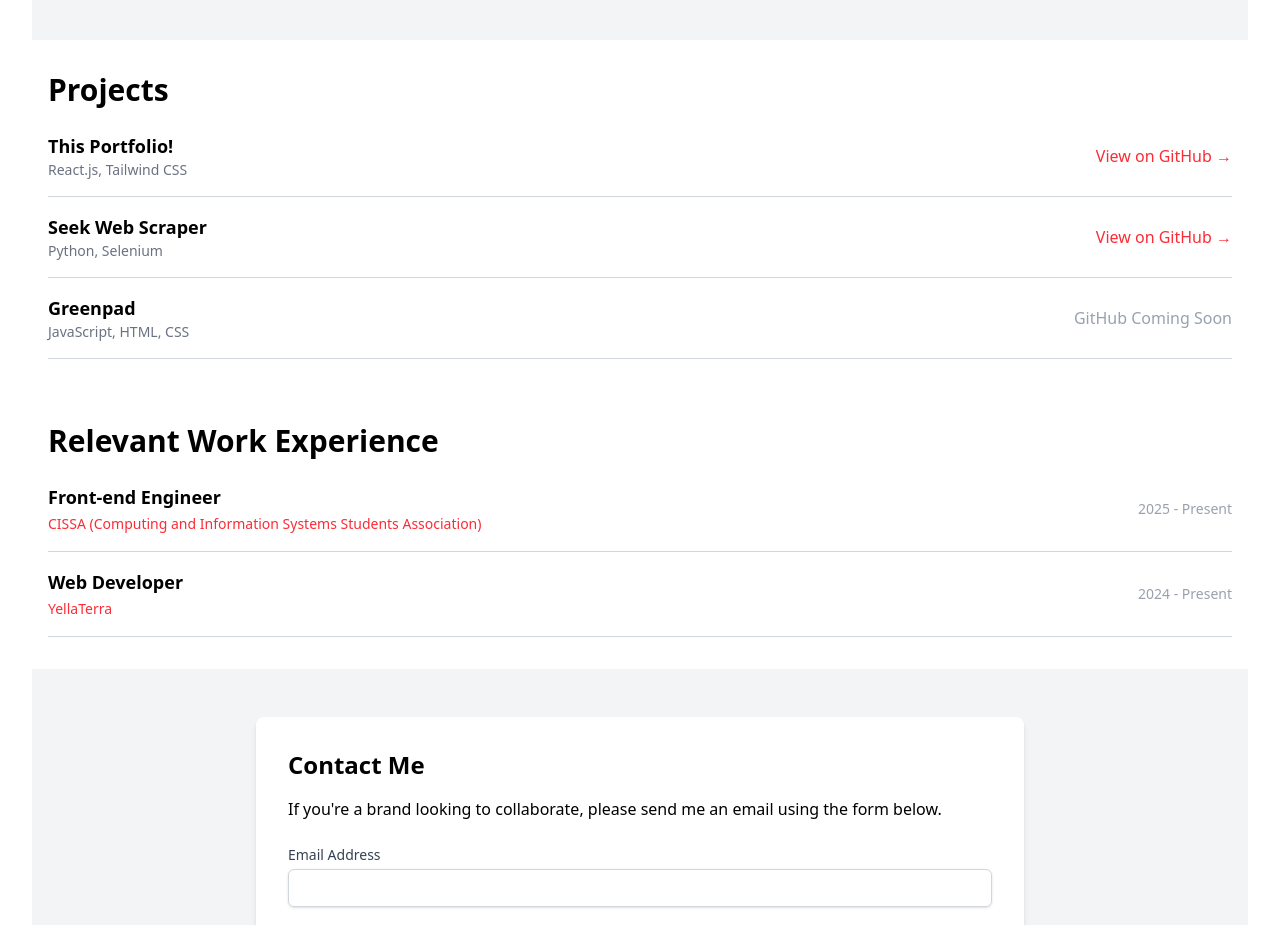
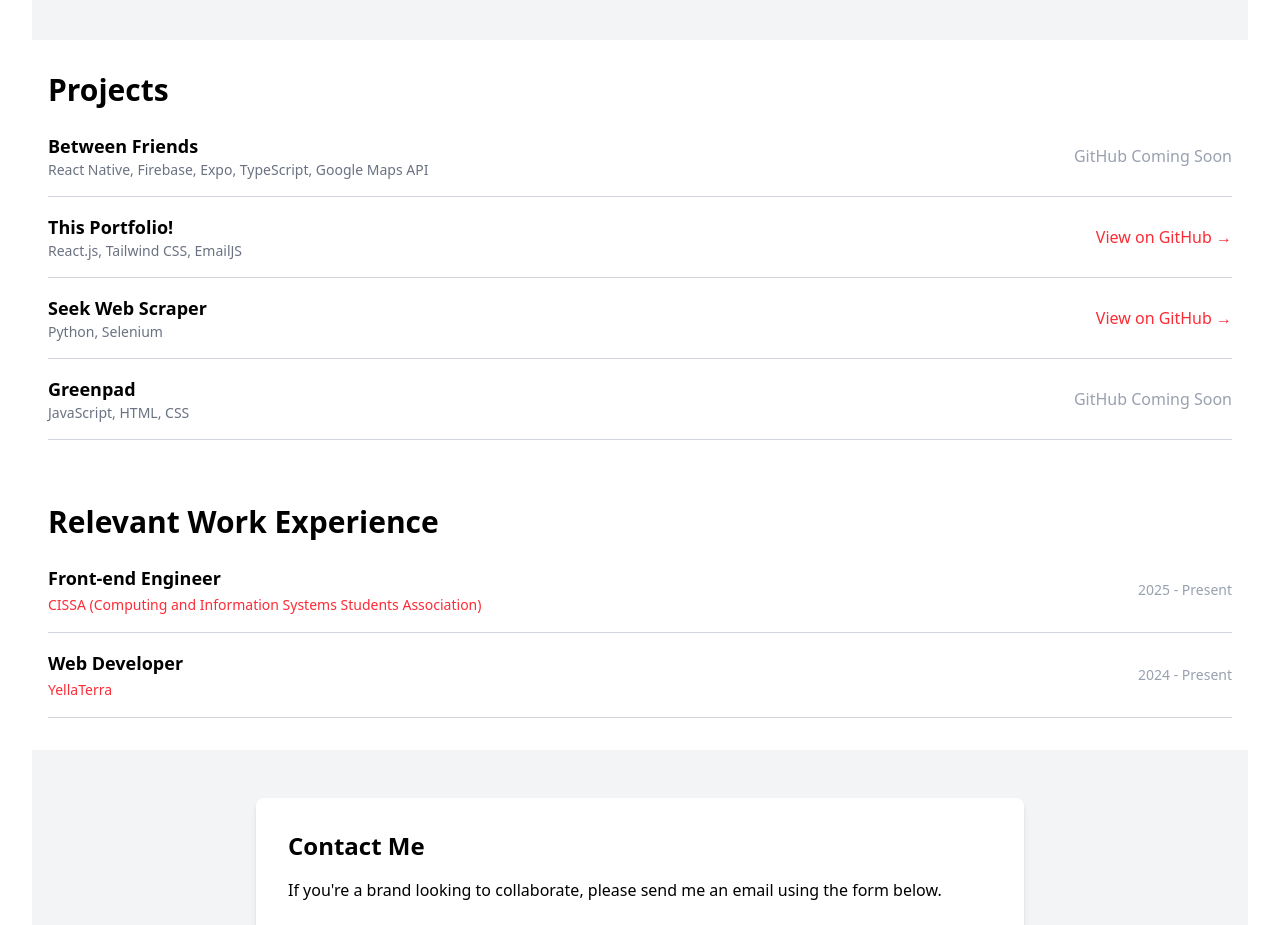
Before and after one commit to mitso2005/portfolio, a React (Vite) app: page / in a window 1280 px wide. Shown: the part 1200-2125 px from the top of the page. Built offline with nearby package versions, Linux system fonts and the light colour scheme; no server answers.

Commit message:
added top secret project

```diff
--- a/src/App.jsx
+++ b/src/App.jsx
@@ -53,8 +53,12 @@ function App() {
               <div className="max-w-7xl mx-auto px-4 py-8 bg-white">
                 <h2 className="text-3xl font-bold mb-2">Projects</h2>
                 <Project
+                  title="Between Friends"
+                  techStack="React Native, Firebase, Expo, TypeScript, Google Maps API"
+                />
+                <Project
                   title="This Portfolio!"
-                  techStack="React.js, Tailwind CSS"
+                  techStack="React.js, Tailwind CSS, EmailJS"
                   githubLink="https://github.com/mitso2005/portfolio"
                 />
                 <Project
```
